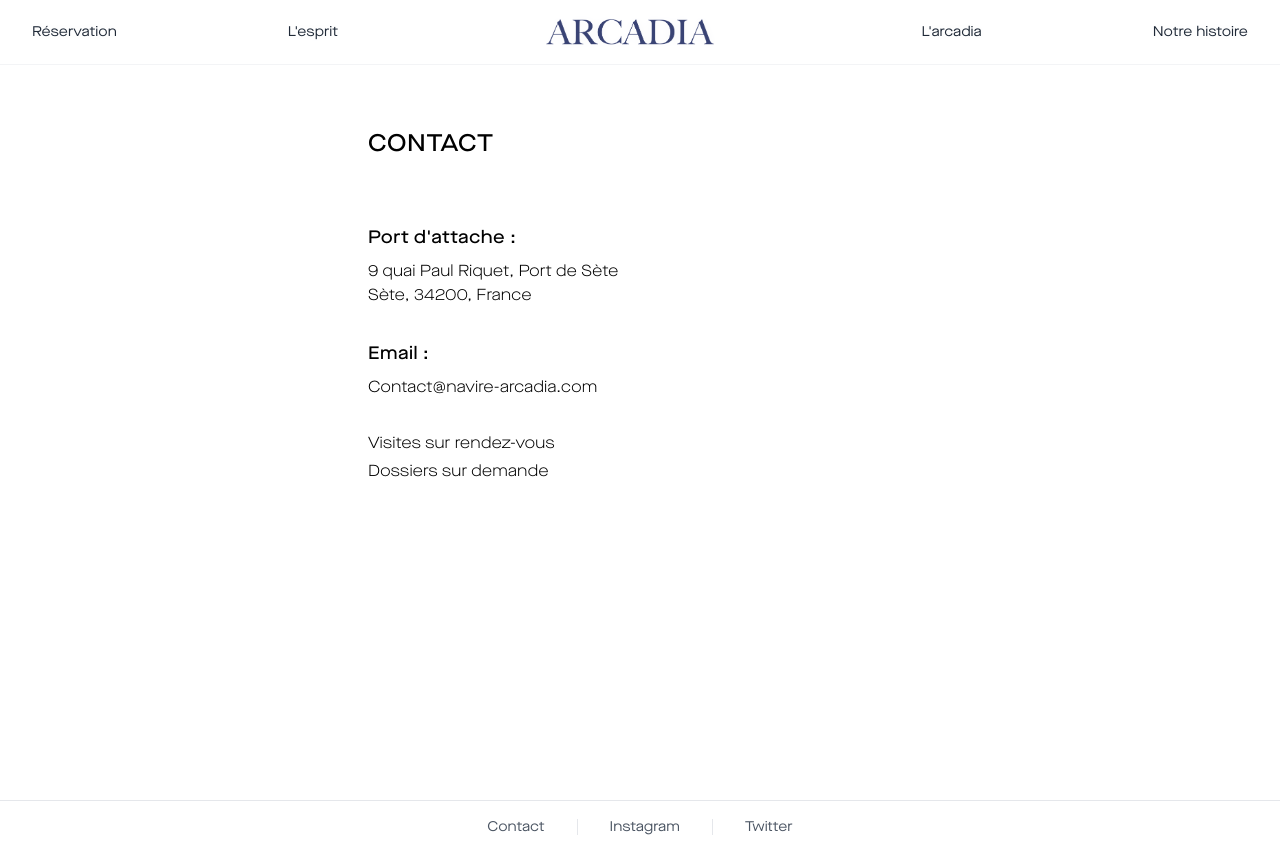
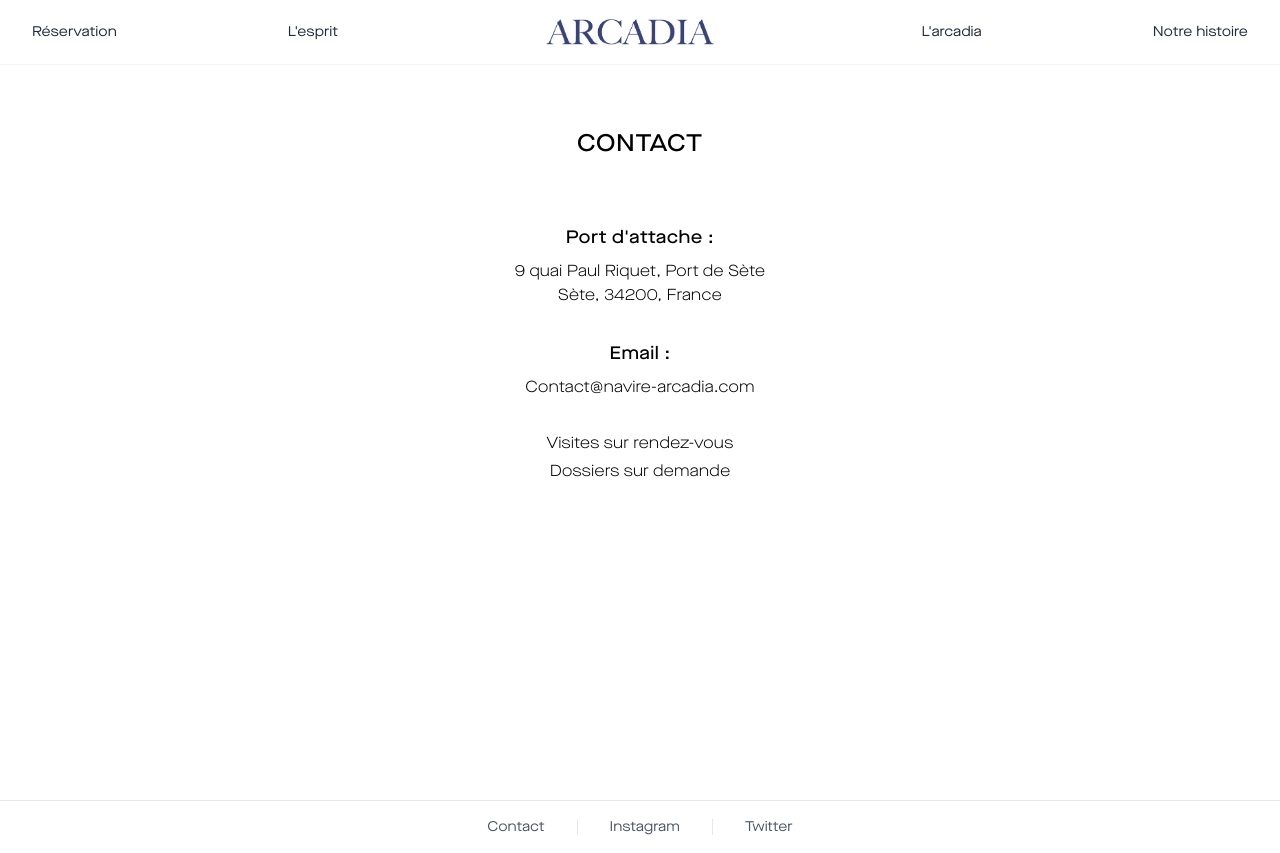
Before and after one commit to hugotiem/arcadia-website, a Next.js app: page /contact in a window 1280 px wide. Built offline with nearby package versions, Linux system fonts and the light colour scheme.

Commit message:
fix contact

```diff
--- a/src/app/contact/page.tsx
+++ b/src/app/contact/page.tsx
@@ -21,7 +21,7 @@
       <Navigation />
 
       <section className="pt-32 pb-16">
-        <div className="max-w-xl mx-auto px-4">
+        <div className="max-w-xl mx-auto px-4 text-center">
           <h1 className={`text-2xl mb-16 ${mainsonNeueExtended.className} font-medium`}>
             CONTACT
           </h1>
```
